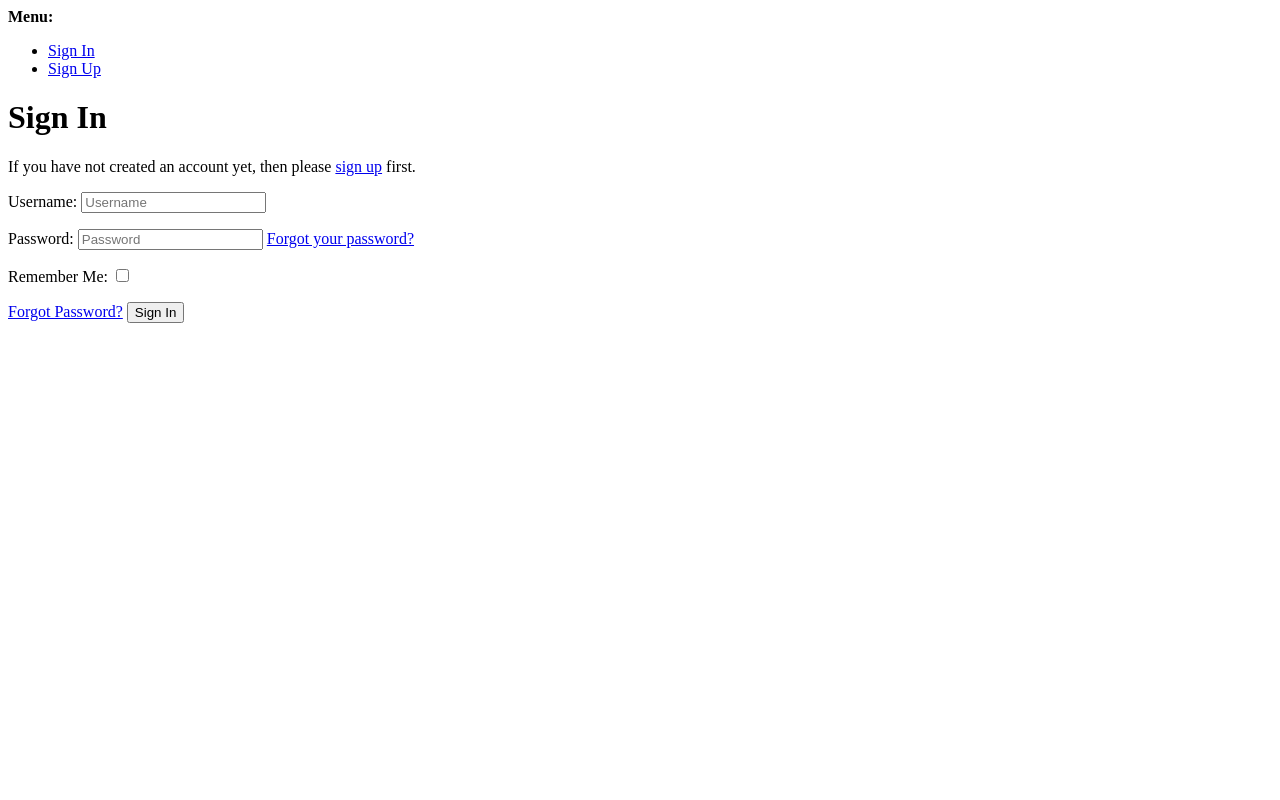
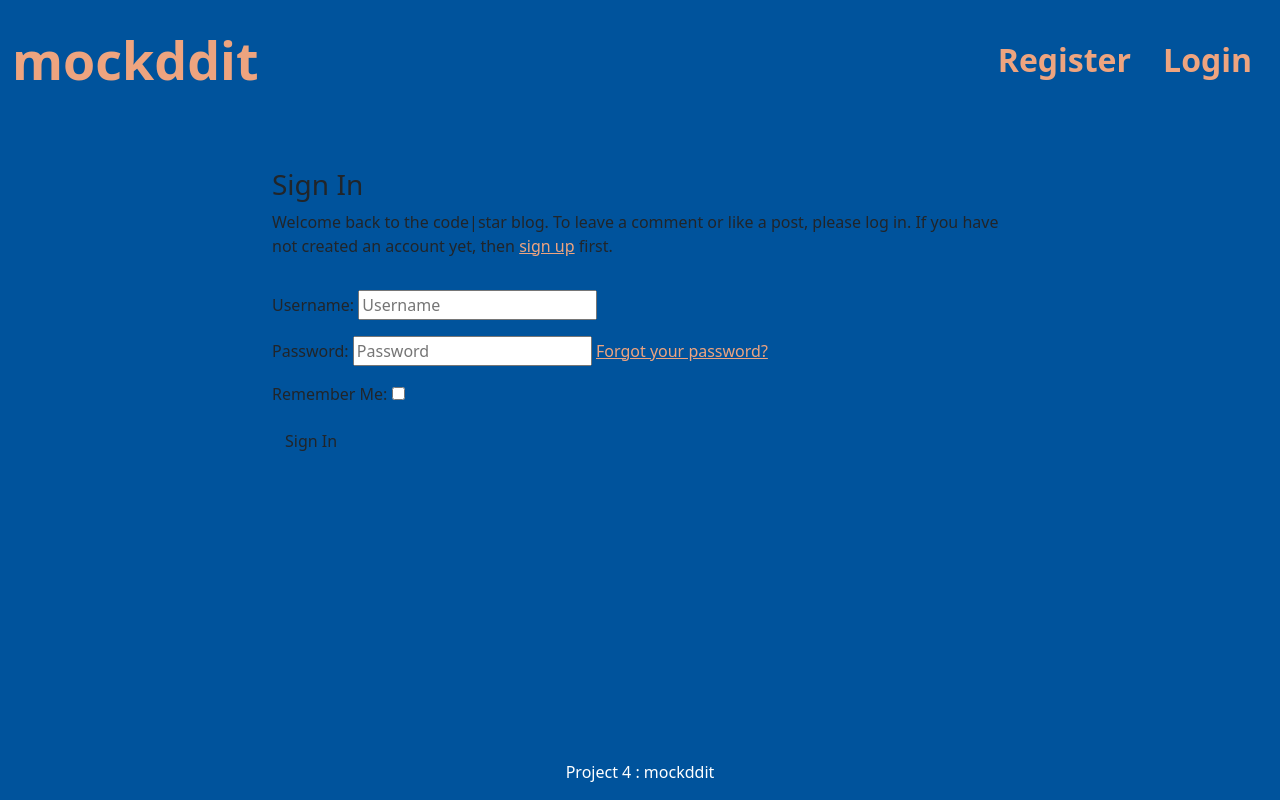
Before and after one commit to MikeMaroni9/P4-Reddit-Django, a Django app: page /accounts/login/ in a window 1280 px wide. Run offline with Django 4.2, Linux system fonts and the light colour scheme; some libraries are stand-ins or nearby versions.

Commit message:
css style updated

```diff
--- a/static/css/style.css
+++ b/static/css/style.css
@@ -1,3 +1,27 @@
 .dark-bg {
-    background-color: #445261;
+    background-color: #00539C;
 }
+
+body {background-color: #00539C;}
+
+
+.navbar-brand {
+    font-size:3.25rem
+
+}
+
+.nav-item {
+    font-size:2rem
+}
+
+.navbar {
+    font-weight: 600;
+}
+
+a {
+    color: #EEA47F;
+}
+
+.nav-link {
+    color:#EEA47F;
+}
--- a/templates/account/login.html
+++ b/templates/account/login.html
@@ -1,4 +1,4 @@
-{% extends "account/base.html" %}
+{% extends "base.html" %}
 
 {% load i18n %}
 {% load account socialaccount %}
@@ -7,40 +7,27 @@
 
 {% block content %}
 
-<h1>{% trans "Sign In" %}</h1>
+<div class="container">
+  <div class="row">
+    <div class="col-md-8 mt-3 offset-md-2">
+      <h3>{% trans "Sign In" %}</h3>
 
-{% get_providers as socialaccount_providers %}
-
-{% if socialaccount_providers %}
-<p>{% blocktrans with site.name as site_name %}Please sign in with one
-of your existing third party accounts. Or, <a href="{{ signup_url }}">sign up</a>
-for a {{ site_name }} account and sign in below:{% endblocktrans %}</p>
-
-<div class="socialaccount_ballot">
-
-  <ul class="socialaccount_providers">
-    {% include "socialaccount/snippets/provider_list.html" with process="login" %}
-  </ul>
-
-  <div class="login-or">{% trans 'or' %}</div>
-
+      <p>{% blocktrans %}Welcome back to the code|star blog. To leave a comment or like a post, please log in. If you
+        have not created an account yet, then <a class="link" href="{{ signup_url }}">sign up</a>
+        first.{% endblocktrans %}</p>
     </div>
-
-{% include "socialaccount/snippets/login_extra.html" %}
-
-{% else %}
-<p>{% blocktrans %}If you have not created an account yet, then please
-<a href="{{ signup_url }}">sign up</a> first.{% endblocktrans %}</p>
-{% endif %}
-
+  </div>
+  <div class="row">
+    <div class="col-md-8 mt-3 offset-md-2">
       <form class="login" method="POST" action="{% url 'account_login' %}">
         {% csrf_token %}
         {{ form.as_p }}
         {% if redirect_field_value %}
         <input type="hidden" name="{{ redirect_field_name }}" value="{{ redirect_field_value }}" />
         {% endif %}
-  <a class="button secondaryAction" href="{% url 'account_reset_password' %}">{% trans "Forgot Password?" %}</a>
-  <button class="primaryAction" type="submit">{% trans "Sign In" %}</button>
+        <button class="btn btn-signup right" type="submit">{% trans "Sign In" %}</button>
       </form>
-
+    </div>
+  </div>
+</div>
 {% endblock %}
--- a/templates/base.html
+++ b/templates/base.html
@@ -20,20 +20,16 @@
 
     <!-- Navigation -->
 
-    <nav class="navbar navbar-expand-lg bg-body-tertiary dark-bg">
+    <nav class="navbar navbar-expand-lg bs-dark-bg-subtle pt-3 pb-5">
         <div class="container-fluid">
           <a class="navbar-brand" href="{% url 'index' %}">mockddit</a>
           <button class="navbar-toggler" type="button" data-bs-toggle="collapse" data-bs-target="#navbarSupportedContent" aria-controls="navbarSupportedContent" aria-expanded="false" aria-label="Toggle navigation">
             <span class="navbar-toggler-icon"></span>
           </button>
-          <div class="collapse navbar-collapse" id="navbarSupportedContent">
-            <ul class="navbar-nav me-auto mb-2 mb-lg-0">
+            <ul class="nav justify-content-center">
+              {% if user.is_authenticated %}
               <li class="nav-item">
-                <a class="nav-link active" aria-current="page" href="{% url 'index' %}">Home</a>
-              {% if user.is_authenticated %}
-            </li>
-              <li class="nav-item">
-                <a class="nav-link" href="{% url 'addpost' %}">Create New Post</a>
+                <a class="nav-link" href="{% url 'addpost' %}">New Post</a>
               </li>
               <li class="nav-item">
                 <a class="nav-link" href="{% url 'account_logout' %}">Logout</a>
@@ -46,9 +42,20 @@
               </li>
               {% endif %}
             </ul>
-          </div>
         </div>
       </nav>
+      <div class="container">
+        <div class="row">
+            <div class="col-md-8 offset-md-2">
+                {% for message in messages %}
+                <div class="alert {{ message.tags }} alert-dismissible fade show" id="msg" role="alert">
+                    {{ message | safe }}
+                    <button type="button" class="btn-close" data-bs-dismiss="alert" aria-label="Close"></button>
+                </div>
+                {% endfor %}
+            </div>
+        </div>
+    </div>
     <main class="flex-shrink-0 main-bg">
         {% block content %}
 
@@ -60,6 +67,13 @@
 <footer class="footer mt-auto py-3 dark-bg">
   <p class="m-0 text-center text-white">Project 4 : mockddit</p>
 </footer>
+<script>
+  setTimeout(function () {
+      let messages = document.getElementById('msg');
+      let alert = new bootstrap.Alert(messages);
+      alert.close();
+  }, 2500);
+</script>
 </body>
 
 </html>
```
Also changed, not shown: templates/account/logout.html (+14 -6 lines), templates/account/signup.html (+14 -4 lines). Lines whose indentation alone changed are shown as unchanged.
